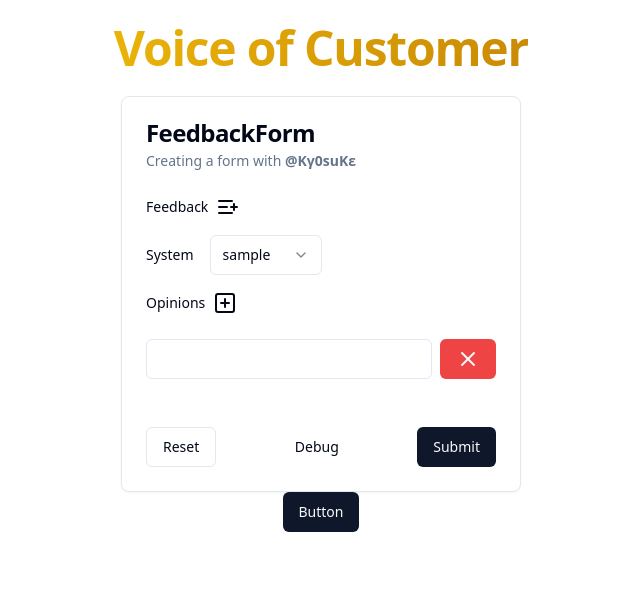
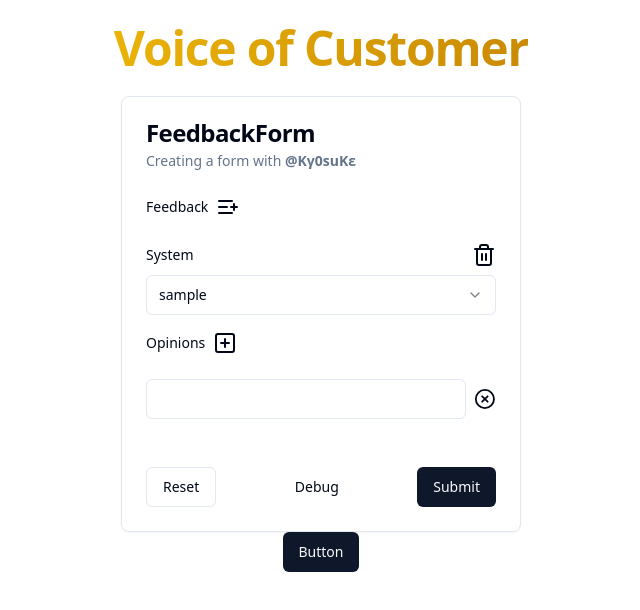
Before and after one commit to k70suK3-k06a7ash1/react-running-on-gas, a React (Vite) app: page / in a window 1280 px wide. Shown: the top 610 px of the page, without its empty margins (319-959 px from the left). Built offline with nearby package versions, Linux system fonts and the light colour scheme; what gas-client would draw is missing.

Commit message:
update ui

```diff
--- a/src/components/FeedbackForm.tsx
+++ b/src/components/FeedbackForm.tsx
@@ -11,7 +11,13 @@ import { Label } from "./ui/label";
 import { Input } from "./ui/input";
 import { useForm } from "@tanstack/react-form";
 import { Alert, AlertDescription, AlertTitle } from "./ui/alert";
-import { AlertCircle, ListPlus, SquarePlus, X } from "lucide-react";
+import {
+  AlertCircle,
+  CircleX,
+  ListPlus,
+  SquarePlus,
+  Trash2,
+} from "lucide-react";
 import {
   Select,
   SelectContent,
@@ -66,6 +72,7 @@ export const FeedbackForm = () => {
                 <>
                   <div className="flex gap-2 items-center">
                     <Label>Feedback</Label>
+
                     <ListPlus
                       className="cursor-pointer"
                       onClick={() =>
@@ -78,8 +85,14 @@ export const FeedbackForm = () => {
                   </div>
                   {field.state.value.map((_, index) => (
                     <div key={index} className="py-4">
-                      <div className="flex gap-2 items-center">
-                        <Label className="mr-2">System</Label>
+                      <div className="">
+                        <div className="flex justify-between items-center py-2">
+                          <Label className="mr-2">System</Label>
+                          <Trash2
+                            className="cursor-pointer"
+                            onClick={() => field.removeValue(index)}
+                          />
+                        </div>
                         <form.Field
                           name={`feedbacks[${index}].system`}
                           children={(subField) => (
@@ -89,7 +102,7 @@ export const FeedbackForm = () => {
                                 subField.handleChange(value)
                               }
                             >
-                              <SelectTrigger className="w-28">
+                              <SelectTrigger>
                                 <SelectValue />
                               </SelectTrigger>
                               <SelectContent>
@@ -129,7 +142,10 @@ export const FeedbackForm = () => {
                             children={(subField) => (
                               <>
                                 {subField.state.value.map((_, idx) => (
-                                  <div key={index} className="flex gap-2 my-2">
+                                  <div
+                                    key={index}
+                                    className="flex gap-2 my-2 items-center"
+                                  >
                                     <form.Field
                                       name={`feedbacks[${index}].opinions[${idx}].context`}
                                       children={(subField) => (
@@ -144,13 +160,12 @@ export const FeedbackForm = () => {
                                         />
                                       )}
                                     />
-
-                                    <Button
-                                      variant={"destructive"}
-                                      onClick={() => field.removeValue(index)}
-                                    >
-                                      <X />
-                                    </Button>
+                                    <CircleX
+                                      className="cursor-pointer"
+                                      onClick={() =>
+                                        subField.removeValue(index)
+                                      }
+                                    />
                                   </div>
                                 ))}
                               </>
```
Also changed, not shown: 1 other file (tests, documents, lock files or other folders).
